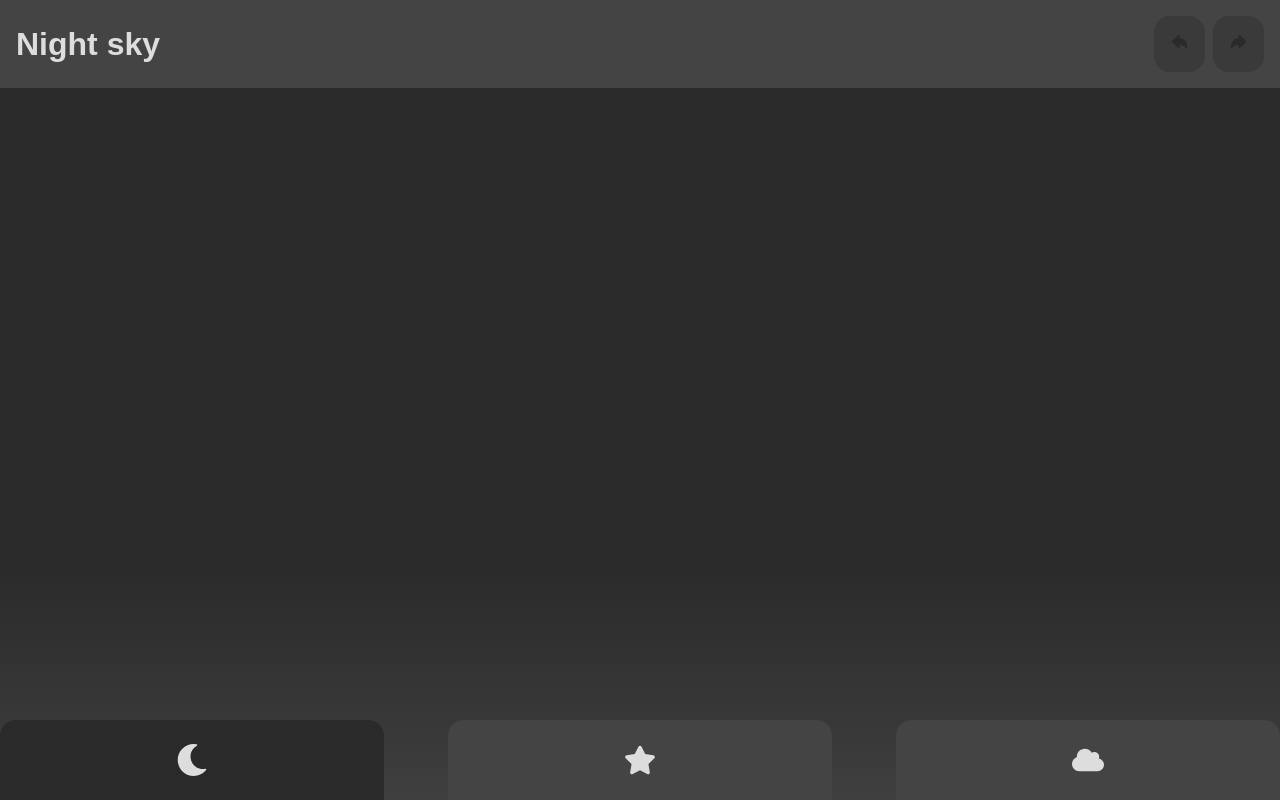
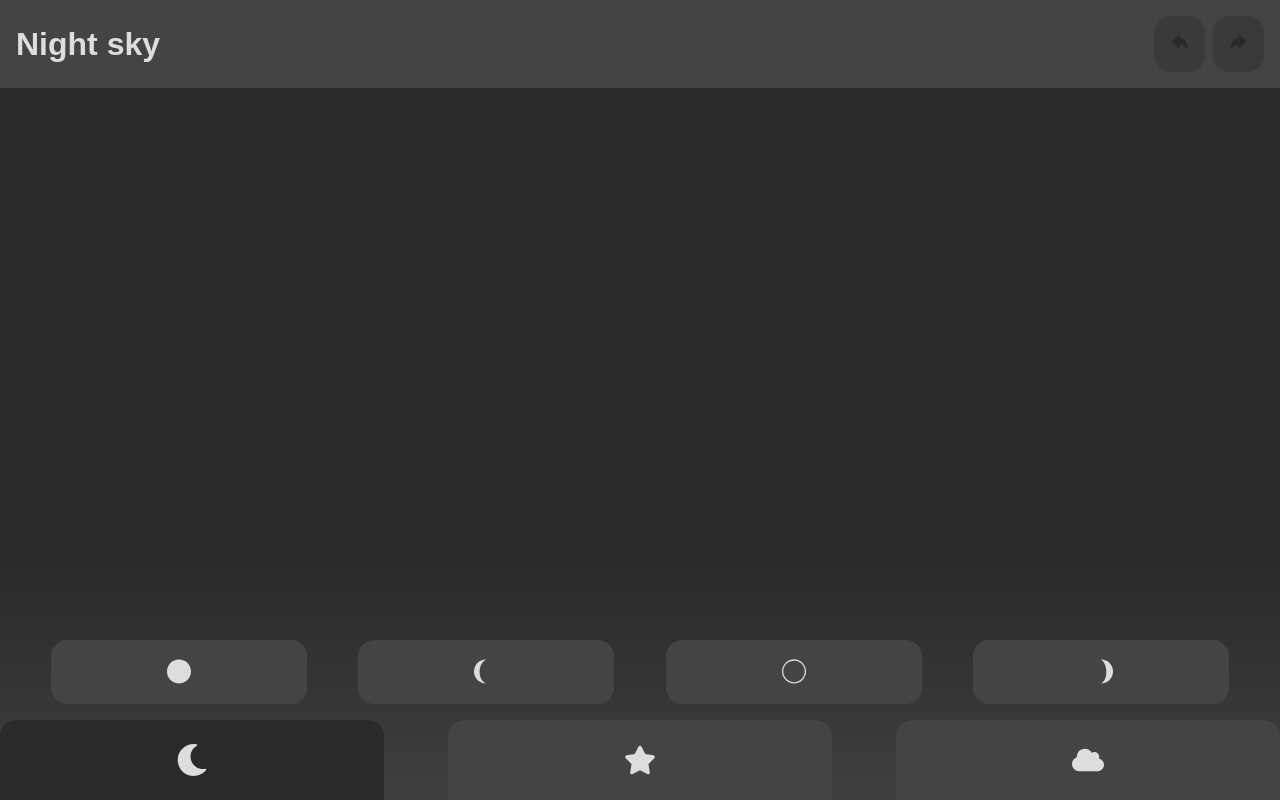
Before and after one commit to szlima/night-sky, a React (Vite) app: page / in a window 1280 px wide. Both pictures are taken after a click on the button 192 px from the left and 760 px from the top of the page. Built offline with nearby package versions, Linux system fonts and the light colour scheme.

Commit message:
Definição da ação de desenhar uma fase específica da lua

```diff
--- a/src/components/Toolbox.jsx
+++ b/src/components/Toolbox.jsx
@@ -1,36 +1,76 @@
 import { useContext } from 'react';
 import { FaMoon, FaStar, FaCloud } from 'react-icons/fa';
+import {
+    WiMoonFull, WiMoonNew, WiMoonWaningCrescent4, WiMoonWaxingCrescent3
+} from 'react-icons/wi';
 
 import { ShapeContext } from '../contexts/ShapeContext';
+import { ToolboxContext } from '../contexts/ToolboxContext';
 import { DrawingsContext } from '../contexts/DrawingsContext';
 
 import './styles/toolbox.css';
 
 function Toolbox(){
-    const {shapeOptions, setCurrentShape, isCurrentShape}= useContext(ShapeContext);
+    const {shapeOptions, setCurrentShape, isCurrentShape, isMoonCurrentShape}= useContext(ShapeContext);
+    const {showExtraOptions, setShowExtraOptions}= useContext(ToolboxContext);
     const {containsMoon}= useContext(DrawingsContext);
 
-    const getSelectionClass= shape =>
+    const getButtonClass= shape =>
         isCurrentShape(shape) && 'toolbox__button--selected';
+
+    const getDefaultButtonClass= shape =>
+        (!showExtraOptions) && getButtonClass(shape);
+
+    const getOptionsButtonClass= () =>
+        (showExtraOptions || isMoonCurrentShape()) && 'toolbox__button--selected';
+
+    const handleMoonButton= () => setShowExtraOptions(previous => !previous);
+
+    const setMoonCurrentShape= shape => {
+        setCurrentShape(shape);
+        setShowExtraOptions(false);
+    };
 
     return (
         <footer className="toolbox">
             <button type='button'
-                className={`toolbox__button ${getSelectionClass(shapeOptions.fullMoon)}`}
-                onClick={() => setCurrentShape(shapeOptions.fullMoon)}
-                disabled={containsMoon()}>
+                className={`toolbox__button ${getOptionsButtonClass()}`}
+                onClick={handleMoonButton} disabled={containsMoon()}>
                 <FaMoon />
             </button>
             <button type='button'
-                className={`toolbox__button ${getSelectionClass(shapeOptions.star)}`}
+                className={`toolbox__button ${getDefaultButtonClass(shapeOptions.star)}`}
                 onClick={() => setCurrentShape(shapeOptions.star)}>
                 <FaStar />
             </button>
             <button type='button'
-                className={`toolbox__button ${getSelectionClass(shapeOptions.cloud)}`}
+                className={`toolbox__button ${getDefaultButtonClass(shapeOptions.cloud)}`}
                 onClick={() => setCurrentShape(shapeOptions.cloud)}>
                 <FaCloud />
             </button>
+
+            <div className={`toolbox__options ${!showExtraOptions && 'toolbox__options--disabled'}`}>
+                <button type='button'
+                    className={`options__button ${getButtonClass(shapeOptions.fullMoon)}`}
+                    onClick={() => setMoonCurrentShape(shapeOptions.fullMoon)}>
+                    <WiMoonFull />
+                </button>
+                <button type='button'
+                    className={`options__button ${getButtonClass(shapeOptions.waningCrescent)}`}
+                    onClick={() => setMoonCurrentShape(shapeOptions.waningCrescent)}>
+                    <WiMoonWaningCrescent4 />
+                </button>
+                <button type='button'
+                    className={`options__button ${getButtonClass(shapeOptions.newMoon)}`}
+                    onClick={() => setMoonCurrentShape(shapeOptions.newMoon)}>
+                    <WiMoonNew />
+                </button>
+                <button type='button'
+                    className={`options__button ${getButtonClass(shapeOptions.waxingCrescent)}`}
+                    onClick={() => setMoonCurrentShape(shapeOptions.waxingCrescent)}>
+                    <WiMoonWaxingCrescent3 />
+                </button>
+            </div>
         </footer>
     );
 }
--- a/src/components/styles/toolbox.css
+++ b/src/components/styles/toolbox.css
@@ -11,12 +11,8 @@
     flex-wrap: wrap;
 }
 
-.toolbox__button{
-    width: 30%;
-
-    border-top-right-radius: 1rem;
-    border-top-left-radius: 1rem;
-
+.toolbox__button,
+.options__button{
     color: var(--white-01);
     background-color: var(--black-03);
 
@@ -27,7 +23,15 @@
     font-size: 2rem;
 }
 
-.toolbox__button:hover{
+.toolbox__button{
+    width: 30%;
+
+    border-top-right-radius: 1rem;
+    border-top-left-radius: 1rem;
+}
+
+.toolbox__button:hover,
+.options__button:hover{
     color: var(--black-01);
     background-color: var(--white-01);
 }
@@ -40,3 +44,23 @@
 .toolbox__button--selected{
     background-color: var(--black-01);
 }
+
+.toolbox__options{
+    width: 100%;
+    display: flex;
+    justify-content: space-evenly;
+
+    position: absolute;
+    top: -100%;
+    left: 0;
+}
+
+.toolbox__options--disabled{
+    display: none;
+}
+
+.options__button{
+    width: 20%;
+    padding: 1rem .5rem;
+    border-radius: 1rem;
+}
--- a/src/contexts/DrawingsContext.jsx
+++ b/src/contexts/DrawingsContext.jsx
@@ -1,6 +1,7 @@
 import { createContext, useContext, useState } from 'react';
 
 import { ShapeContext } from './ShapeContext';
+import { ToolboxContext } from './ToolboxContext';
 
 const inicialState= {
     drawings: [],
@@ -14,7 +15,8 @@ const inicialState= {
 const DrawingsContext= createContext(inicialState);
 
 function DrawingsProvider({children}){
-    const {currentShape, isMoonShape, resetCurrentShape}= useContext(ShapeContext);
+    const {currentShape, isMoonCurrentShape, isMoonShape, resetCurrentShape}= useContext(ShapeContext);
+    const {setShowExtraOptions}= useContext(ToolboxContext);
     const [drawings, setDrawings]= useState([]);
     const [nextDrawings, setNextDrawings]= useState([]);
 
@@ -28,8 +30,9 @@ function DrawingsProvider({children}){
             return [...previousDrawings, newDrawing];
         });
         setNextDrawings([]);
+        setShowExtraOptions(false);
 
-        if(isMoonShape(currentShape))
+        if(isMoonCurrentShape())
             resetCurrentShape();
     };
 
--- a/src/contexts/IndexProvider.jsx
+++ b/src/contexts/IndexProvider.jsx
@@ -1,5 +1,6 @@
 
 import { ShapeProvider } from './ShapeContext';
+import { ToolboxProvider } from './ToolboxContext';
 import { DrawingsProvider } from './DrawingsContext';
 
 function composeProviders(providers){
@@ -13,5 +14,5 @@ function composeProviders(providers){
 }
 
 export const IndexProvider= composeProviders([
-    ShapeProvider, DrawingsProvider
+    ShapeProvider, ToolboxProvider, DrawingsProvider
 ]);
--- a/src/contexts/ShapeContext.jsx
+++ b/src/contexts/ShapeContext.jsx
@@ -16,6 +16,7 @@ const initialState= {
     currentShape: shapeOptions.star,
     setCurrentShape: () => {},
     isCurrentShape: () => {},
+    isMoonCurrentShape: () => {},
     isMoonShape: () => {},
     resetCurrentShape: () => {}
 };
@@ -27,6 +28,8 @@ function ShapeProvider({children}){
 
     const isCurrentShape= shape => (currentShape === shape);
 
+    const isMoonCurrentShape= () => isMoonShape(currentShape);
+
     const isMoonShape= shape => shape.includes(moonShape);
 
     const resetCurrentShape= () => setCurrentShape(shapeOptions.star);
@@ -34,7 +37,7 @@ function ShapeProvider({children}){
     return (
         <ShapeContext.Provider value={{
             shapeOptions, currentShape, setCurrentShape,
-            isCurrentShape, isMoonShape, resetCurrentShape
+            isCurrentShape, isMoonCurrentShape, isMoonShape, resetCurrentShape
         }}>
             {children}
         </ShapeContext.Provider>
--- /dev/null
+++ b/src/contexts/ToolboxContext.jsx
@@ -0,0 +1,20 @@
+import { createContext, useState } from "react";
+
+const initialState= {
+    showExtraOptions: false,
+    setShowExtraOptions: () => {}
+};
+
+const ToolboxContext= createContext(initialState);
+
+function ToolboxProvider({children}){
+    const [showExtraOptions, setShowExtraOptions]= useState(false);
+
+    return (
+        <ToolboxContext.Provider value={{showExtraOptions, setShowExtraOptions}}>
+            {children}
+        </ToolboxContext.Provider>
+    );
+}
+
+export {ToolboxContext, ToolboxProvider};
```
